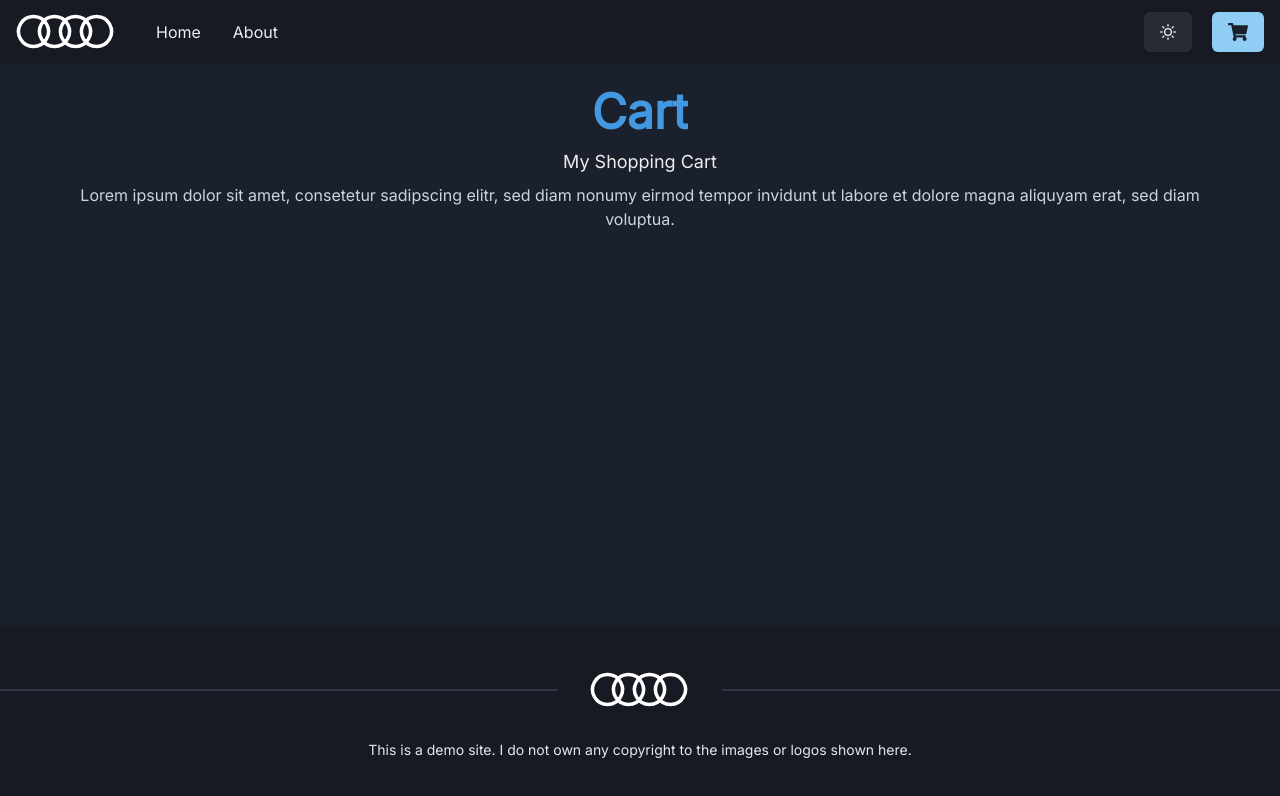
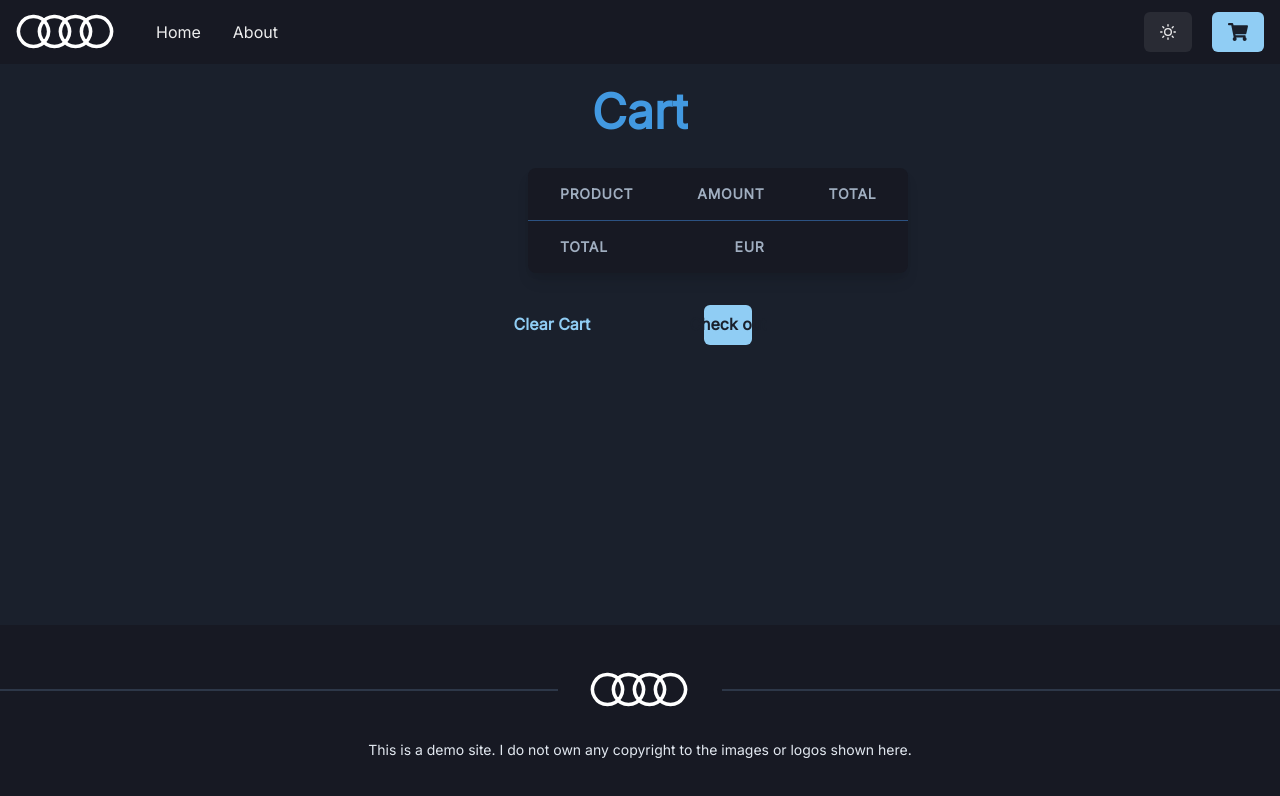
Before and after one commit to KNIF/store, a Next.js app: page /cart in a window 1280 px wide. Shown: the top 796 px of the page. Built offline with nearby package versions, Linux system fonts and the light colour scheme.

Commit message:
Implement LocalStorage Cart

```diff
--- a/components/category.js
+++ b/components/category.js
@@ -1,10 +1,12 @@
-import { Box, Wrap, WrapItem, Heading } from '@chakra-ui/react';
+import { Box, Wrap, WrapItem, Heading, useMediaQuery } from '@chakra-ui/react';
 import Product from './product';
 
 export default function Category({ name, products }) {
+  const [isSmall] = useMediaQuery('(max-width: 735px)');
+
   return (
     <>
-      <Box mb='5rem'>
+      <Box mb='5rem' alignContent='center' pl={isSmall ? '25vw' : '0vw'}>
         <Heading as='h2' size='xl' mb={2} textAlign='left'>
           {name}
         </Heading>
--- a/components/navbar.js
+++ b/components/navbar.js
@@ -104,7 +104,7 @@ export default function Navbar() {
         </Flex>
 
         {/* Mobile navbar menu */}
-        {isOpen ? (
+        {isOpen && (
           <Box pb={4} display={{ md: 'none' }}>
             <Stack as={'nav'} spacing={4}>
               {Object.entries(navbarItems).map(([key, value]) => (
@@ -125,7 +125,7 @@ export default function Navbar() {
               ))}
             </Stack>
           </Box>
-        ) : null}
+        )}
       </Box>
     </>
   );
--- /dev/null
+++ b/context/AppContext.js
@@ -0,0 +1,35 @@
+import {
+  createContext,
+  useContext,
+  useEffect,
+  useMemo,
+  useReducer,
+} from 'react';
+import { AppReducer } from './AppReducer';
+
+const AppContext = createContext();
+
+export function AppWrapper({ children }) {
+  const [state, dispatch] = useReducer(AppReducer, []);
+
+  useEffect(() => {
+    // checking if there already is a state in localstorage
+    if (localStorage.getItem('cart')) {
+      // if yes, update the current state with the stored one
+      dispatch({
+        type: 'INIT',
+        value: JSON.parse(localStorage.getItem('cart')),
+      });
+    }
+  }, []);
+
+  const contextValue = useMemo(() => {
+    return { state, dispatch };
+  }, [state, dispatch]);
+
+  return (
+    <AppContext.Provider value={contextValue}>{children}</AppContext.Provider>
+  );
+}
+
+export const useAppContext = () => useContext(AppContext);
--- /dev/null
+++ b/context/AppReducer.js
@@ -0,0 +1,48 @@
+export const AppReducer = (state, action) => {
+  switch (action.type) {
+    case 'INIT': {
+      return action.value;
+    }
+
+    case 'INC': {
+      let changed = false;
+      let newState = state;
+
+      for (let i of newState) {
+        if (i.name === action.value.name) {
+          i.amount++;
+          changed = true;
+        }
+      }
+
+      if (!changed)
+        newState.push({
+          name: action.value.name,
+          price: action.value.price,
+          amount: 1,
+        });
+
+      localStorage.setItem('cart', JSON.stringify(newState));
+
+      return newState;
+    }
+
+    case 'DEC': {
+      let newState = state;
+
+      for (let i of newState) {
+        if (i.name === action.value.name) {
+          i.amount--;
+        }
+      }
+
+      return newState;
+    }
+
+    case 'DEL': {
+      localStorage.removeItem('cart');
+
+      return state.filter((item) => item.name !== action.value.name);
+    }
+  }
+};
--- a/lib/context.js
+++ /dev/null
@@ -1,5 +0,0 @@
-import { createContext } from 'react';
-
-const CartContext = createContext();
-
-export default CartContext;
--- a/pages/404.js
+++ b/pages/404.js
@@ -14,7 +14,7 @@ export default function NotFound() {
 
   return (
     <Page>
-      <Box textAlign='center' py={10} px={6}>
+      <Box textAlign='center' py={10} px='3vw'>
         <Heading
           display='inline-block'
           as='h2'
--- a/pages/_app.js
+++ b/pages/_app.js
@@ -1,8 +1,7 @@
 import { ChakraProvider, extendTheme } from '@chakra-ui/react';
-import { useState } from 'react';
 import '@fontsource/inter';
 
-import CartContext from '../lib/context';
+import { AppWrapper } from '../context/AppContext';
 
 const theme = extendTheme({
   fonts: {
@@ -12,14 +11,14 @@ const theme = extendTheme({
 });
 
 function MyApp({ Component, pageProps }) {
-  const [cart, setCart] = useState([]);
-
   return (
-    <ChakraProvider theme={theme}>
-      <CartContext.Provider value={{ cart, setCart }}>
-        <Component {...pageProps} />
-      </CartContext.Provider>
-    </ChakraProvider>
+    <>
+      <AppWrapper>
+        <ChakraProvider theme={theme}>
+          <Component {...pageProps} />
+        </ChakraProvider>
+      </AppWrapper>
+    </>
   );
 }
 
--- a/pages/cart.js
+++ b/pages/cart.js
@@ -1,33 +1,128 @@
-import { Box, Heading, Text, useColorModeValue } from '@chakra-ui/react';
-import { useContext } from 'react';
+import {
+  Box,
+  Button,
+  Flex,
+  Heading,
+  Table,
+  Thead,
+  Tbody,
+  Tfoot,
+  Tr,
+  Th,
+  Td,
+  NumberInput,
+  NumberInputField,
+  NumberInputStepper,
+  NumberIncrementStepper,
+  NumberDecrementStepper,
+  useColorModeValue,
+  useMediaQuery,
+} from '@chakra-ui/react';
 
-import CartContext from '../lib/context';
 import Page from '../components/page';
+import { useAppContext } from '../context/AppContext';
 
-export default function Home() {
-  const { cart, setCart } = useContext(CartContext);
-  const textColor = useColorModeValue('gray.700', 'gray.300');
+export default function Cart() {
+  const { state, dispatch } = useAppContext();
+  const bgColor = useColorModeValue('gray.100', 'gray.900');
+
+  const [isExtraSmall, isSmall, isMedium, isLarge, isExtraLarge] =
+    useMediaQuery([
+      '(max-width: 600px)',
+      '(min-width: 600px)',
+      '(min-width: 768px)',
+      '(min-width: 992px)',
+      '(min-width: 1200px)',
+    ]);
+
+  function getPx() {
+    console.log({ isExtraSmall, isSmall, isMedium, isLarge, isExtraLarge });
+    return isExtraLarge ? '30rem' : '10rem';
+  }
+
+  //Object.entries(cart).reduce((sum, item) => console.log(item[1].price), 0);
 
   return (
     <Page title='Cart'>
-      <Box textAlign='center' py={10} px={6}>
+      <Box textAlign='center' py={10} px={getPx}>
         <Heading
           display='inline-block'
           as='h2'
           size='2xl'
           backgroundColor='blue.400'
           backgroundClip='text'
+          mb='2rem'
         >
           Cart
         </Heading>
-        <Text fontSize='18px' mt={3} mb={2}>
-          My Shopping Cart
-        </Text>
-        <Text color={textColor} mb={6} px='3vw'>
-          Lorem ipsum dolor sit amet, consetetur sadipscing elitr, sed diam
-          nonumy eirmod tempor invidunt ut labore et dolore magna aliquyam erat,
-          sed diam voluptua.
-        </Text>
+
+        <Box px='3rem'>
+          <Table
+            variant='simple'
+            colorScheme='blue'
+            rounded='lg'
+            shadow='lg'
+            padding='1.5rem'
+            backgroundColor={bgColor}
+            size='lg'
+          >
+            <Thead>
+              <Tr>
+                <Th>Product</Th>
+                <Th isNumeric>Amount</Th>
+                <Th isNumeric>Total</Th>
+              </Tr>
+            </Thead>
+            <Tbody>
+              {/* {Object.entries(cart).map((item) => (
+                <Tr key={item}>
+                  <Td>{item.name}</Td>
+                  <Td isNumeric>
+                    <NumberInput
+                      defaultValue={1}
+                      min={1}
+                      max={5}
+                      allowMouseWheel
+                    >
+                      <NumberInputField />
+                      <NumberInputStepper>
+                        <NumberIncrementStepper />
+                        <NumberDecrementStepper />
+                      </NumberInputStepper>
+                    </NumberInput>
+                  </Td>
+                  <Td isNumeric>{item.price} EUR</Td>
+                </Tr>
+              ))} */}
+            </Tbody>
+            <Tfoot>
+              <Tr>
+                <Th>TOTAL</Th>
+                {/* <Th isNumeric>{cart.length}</Th> */}
+                <Th isNumeric>
+                  {/* {Object.entries(cart)
+                    .reduce(
+                      (sum, item) =>
+                        sum + parseInt(item[1].price.replace('.', '')),
+                      0
+                    )
+                    .toLocaleString('de-DE')}{' '} */}
+                  EUR
+                </Th>
+              </Tr>
+            </Tfoot>
+          </Table>
+
+          <Flex justifyContent='center' mt='2rem'>
+            <Button colorScheme='blue' variant='ghost' mr='10vw'>
+              Clear Cart
+            </Button>
+
+            <Button colorScheme='blue' onClick={() => console.log(state)}>
+              Check out
+            </Button>
+          </Flex>
+        </Box>
       </Box>
     </Page>
   );
--- a/pages/index.js
+++ b/pages/index.js
@@ -21,7 +21,7 @@ export default function Home() {
   if (error)
     return (
       <Page>
-        <Box textAlign='center' py={10} px={6}>
+        <Box textAlign='center' py={10} px='3vw'>
           <Box display='inline-block'>
             <Flex
               flexDirection='column'
@@ -51,7 +51,7 @@ export default function Home() {
   if (!data)
     return (
       <Page>
-        <Box textAlign='center' py={10} px={6}>
+        <Box textAlign='center' py={10} px='3vw'>
           <Spinner size='lg' />
         </Box>
       </Page>
@@ -60,7 +60,7 @@ export default function Home() {
   // Show page
   return (
     <Page title='Home'>
-      <Box textAlign='center' py={10} px={6}>
+      <Box textAlign='center' py={10} px='3vw'>
         {/* <Heading
           display='inline-block'
           as='h2'
```
Also changed, not shown: components/product.js (+11 -28 lines), pages/about.js (+35 -9 lines).
